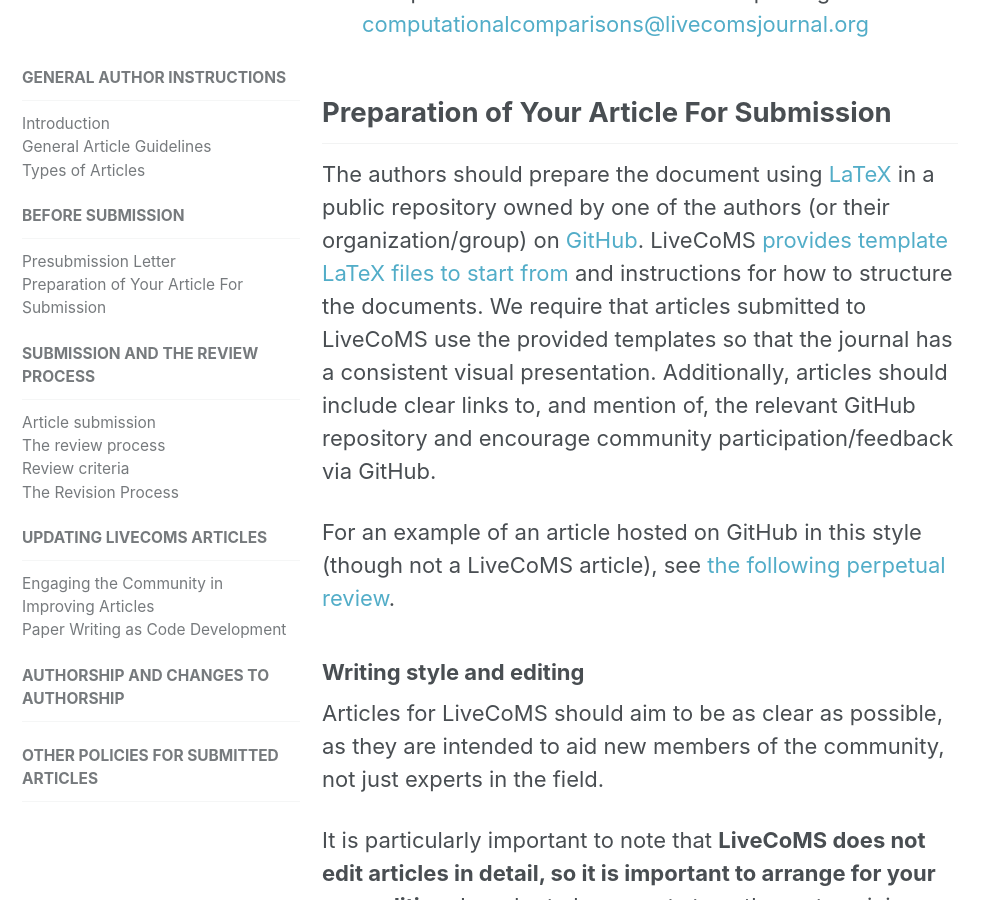
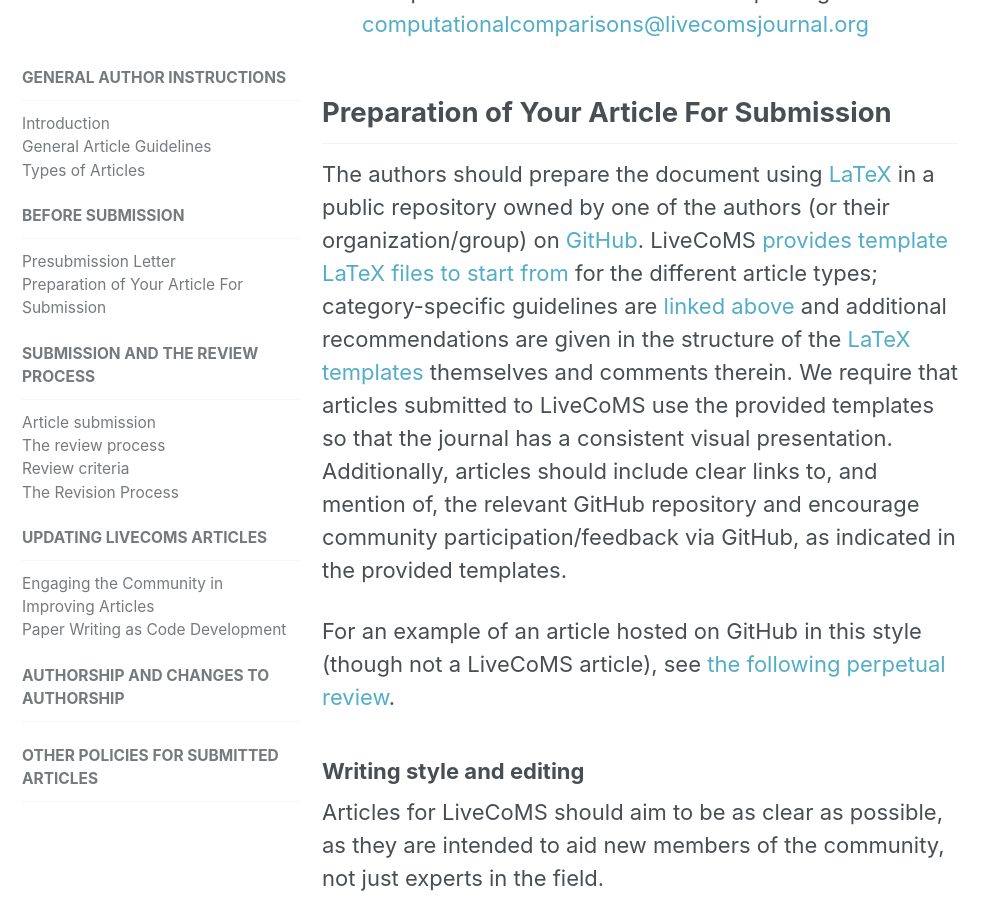
Before and after one commit to livecomsjournal/livecomsjournal.github.io, a Jekyll site: the page built from _author_instructions/01_policies.md, in a window 1280 px wide and 900 px high, scrolled down 2976 px. Shown: the whole window, without its empty margins (0-999 px from the left). Built offline with Jekyll 4.4.1, drawn with Linux system fonts in a browser that asks for light colours.

Commit message:
Make clear exactly where the detailed instructions on formatting documents is (or will be) provided.

```diff
--- a/_author_instructions/01_policies.md
+++ b/_author_instructions/01_policies.md
@@ -62,9 +62,9 @@
 The authors should prepare the document using
 [LaTeX](https://www.latex-project.org/) in a public repository owned
 by one of the authors (or their organization/group) on [GitHub](https://www.github.com).
-LiveCoMS [provides template LaTeX files to start from](https://github.com/livecomsjournal/article_templates) and instructions for how to structure the documents.
+LiveCoMS [provides template LaTeX files to start from](https://github.com/livecomsjournal/article_templates) for the different article types; category-specific guidelines are [linked above](https://livecomsjournal.github.io/authors/policies/#types-of-articles) and additional recommendations are given in the structure of the [LaTeX templates](https://github.com/livecomsjournal/article_templates) themselves and comments therein.
 We require that articles submitted to LiveCoMS use the provided templates so that the journal has a consistent visual presentation.
-Additionally, articles should include clear links to, and mention of, the relevant GitHub repository and encourage community participation/feedback via GitHub.
+Additionally, articles should include clear links to, and mention of, the relevant GitHub repository and encourage community participation/feedback via GitHub, as indicated in the provided templates.
 
 For an example of an article hosted on GitHub in this style (though not a LiveCoMS article), see [the following perpetual review](https://github.com/MobleyLab/benchmarksets).
 
```
